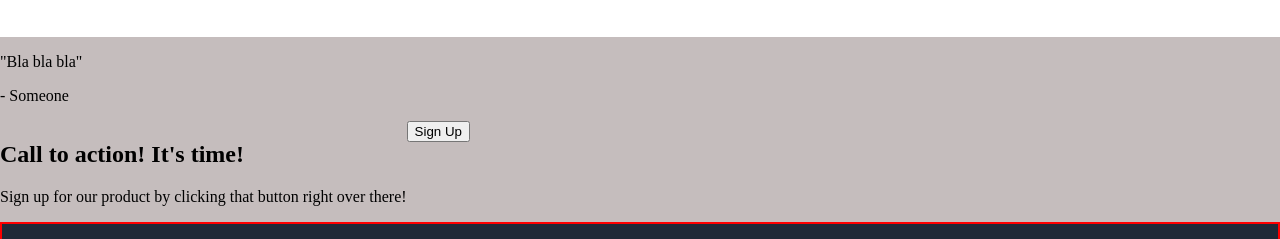
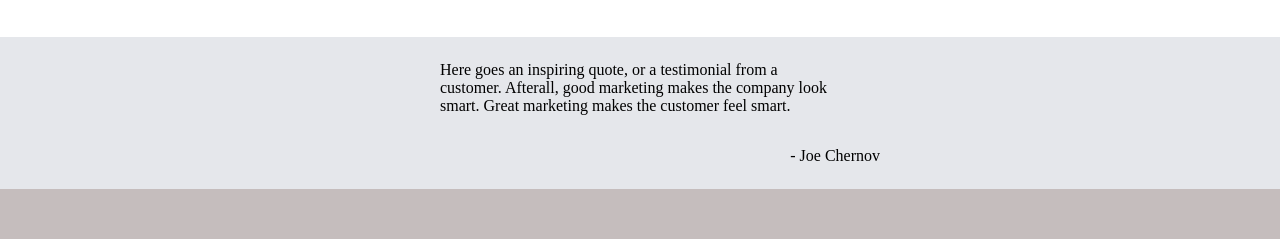
Before and after one commit to antonioii/odinproject-landing-page, a plain HTML site: page index.html in a window 1280 px wide. Shown: the part 704-943 px from the top of the page. Drawn offline with Linux system fonts and the light colour scheme.

Commit message:
Add the CSS of footer, call to action and quote sections

```diff
--- a/index.html
+++ b/index.html
@@ -63,9 +63,13 @@
 
 
 <!--quotations about-->
-    <div id="quote" class="quote-box">
-        <p class="quotation-paragraph">"Bla bla bla"</p>
-        <p class="quotation-autor">- Someone</p>
+    <div id="quote">
+        <div class="quote-box">
+            <blockquote class="quotation-paragraph">
+                Here goes an inspiring quote, or a testimonial from a customer. Afterall, good marketing makes the company look smart. Great marketing makes the customer feel smart.
+            </blockquote>
+            <p class="quotation-autor"> - Joe Chernov</p>
+        </div>
     </div>
 
 <!--a call to action in order to sign up-->
--- a/stylesheet/style.css
+++ b/stylesheet/style.css
@@ -145,11 +145,57 @@ body>*{
 }
 
 /*==quotes section==*/
+#quote, .quote-box {
+  display: flex;
+  flex-direction: column;
+  align-items: center;
+  justify-content: center;
+  background-color: #e5e7eb;
+}
+
+
+.quote-box {
+  padding: 8px 0px;
+}
+
+blockquote {
+  width: 400px;
+}
+
+.quotation-autor {
+  align-self: flex-end;
+}
+
 
 /*==flag section*/
+#call {
+  display: flex;
+  align-items: center;
+  justify-content: center;
+  padding: 18px;
+}
+
 .flag {
-    display: flex;
+  background-color:white; /* #3882f6;*/
+  border-radius: 10px;
+  padding: 8px;
+  margin: 80px 0px;
+  display: flex;
+  align-items: center;
 }
+
+.flag-text {
+  padding: 0px;
+}
+
+.flag-text>*{
+  margin: 2px;
+}
+
+.button {
+  margin-left: 8px;
+}
+
 
 /*==footer section==*/
 footer {
```
